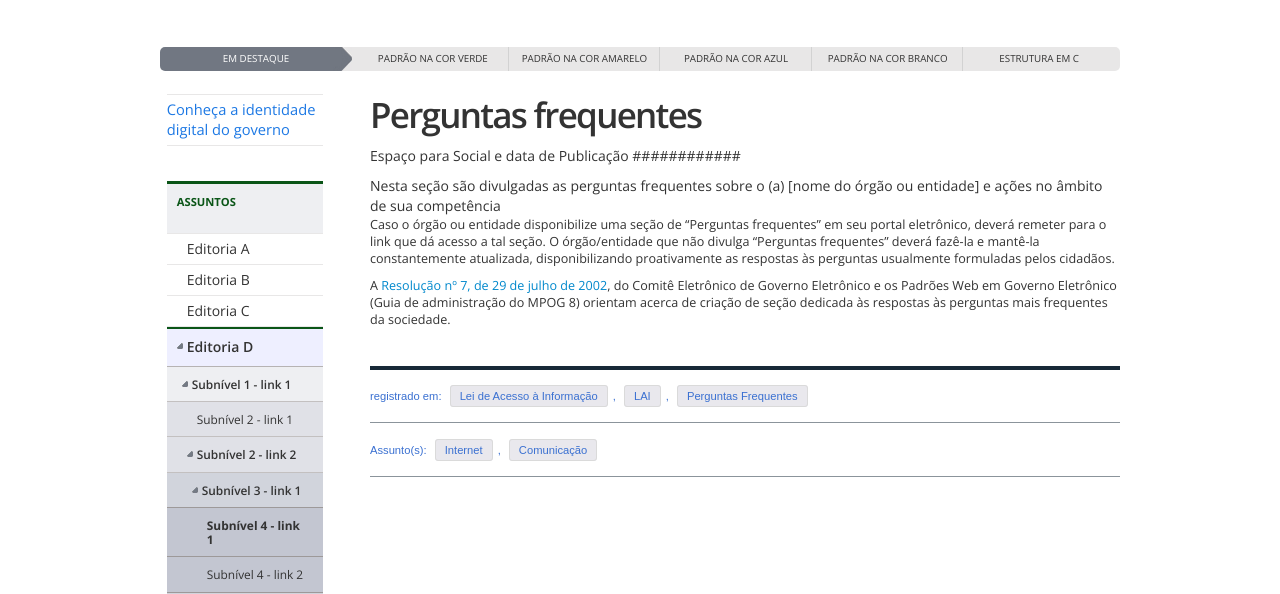
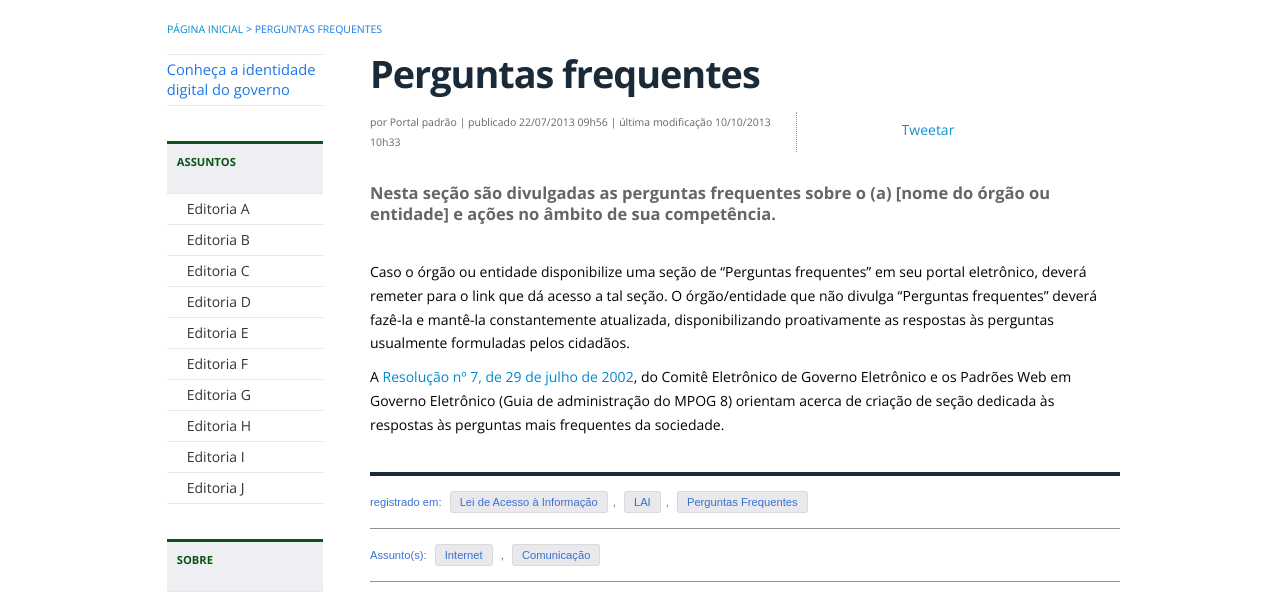
Before and after one commit to joomlagovbr/layout, a plain HTML site: page interna-perguntas-frequentes.html in a window 1280 px wide. Shown: the part 206-800 px from the top of the page. Drawn offline with nearby package versions, Linux system fonts and the light colour scheme; a script that the page names is missing.

Commit message:
Simplificações de classes e css, a partir de reformulação da marcação do conteúdo da tela interna-perguntas-frequentes.html. Inclusão de código da barra de tags e categorias de conteúdo, conforme indicado na página interna-perguntas-frequentes.html

```diff
--- a/interna-perguntas-frequentes.html
+++ b/interna-perguntas-frequentes.html
@@ -80,7 +80,7 @@
 						</ul>	 -->
 						<ul id="portal-siteactions" class="pull-right">
 							<li>
-								<a accesskey="5" href="acessibilidade.html">Acessibilidade</a>
+								<a accesskey="5" href="interna-acessibilidade.html">Acessibilidade</a>
 							</li>
 							<li>
 								<a accesskey="6" href="#" class="toggle-contraste">Alto Contraste</a>
@@ -147,7 +147,7 @@
 						<h2 class="hide">Serviços</h2>
 						<ul>
 							<li class="portalservicos-item">
-								<a title="Perguntas frequentes" href="#">Perguntas frequentes</a>
+								<a title="Perguntas frequentes" href="interna-perguntas-frequentes.html">Perguntas frequentes</a>
 							</li>
 							<li class="portalservicos-item">
 								<a title="Contato" href="#">Contato</a>
@@ -173,27 +173,12 @@
 		<main>
     		<div class="container">
 				<div class="row-fluid">
-					<section id="em-destaque">
-						<!-- class="duas-linhas" -->
-						<h2 class="span2"><span>Em Destaque</span></h2>
-						<ul class="span10 n5">
-							<li>
-								<a href="index.html" title="">Padrão na cor verde</a>
-							</li>
-							<li>
-								<a href="index-amarelo.html" title="">Padrão na cor amarelo</a>
-							</li>
-							<li>
-								<a href="index-azul.html" title="">Padrão na cor azul</a>
-							</li>
-							<li>
-								<a href="index-branco.html" title="">Padrão na cor branco</a>
-							</li>
-							<li>
-								<a href="index-estrutura-c.html" title="">Estrutura em C</a>
-							</li>
-						</ul>
-						<!-- <li class="ajuste-duas-linhas">Destaque 5</li> -->
+					<section class="rastro-navegacao">
+						<div class="rastro-navegacao row-flutuante">
+							<a class="pathway" href="index.html">Página inicial</a>
+							<span class="separator"> &gt; </span>
+							<span>Perguntas frequentes</span>
+						</div>
 					</section>
 				</div>
 				<!-- fim .row-fluid -->
@@ -214,30 +199,7 @@
 									<li><a href="#" title="Editoria A">Editoria A</a></li>
 									<li><a href="#" title="Editoria B">Editoria B</a></li>
 									<li><a href="#" title="Editoria C">Editoria C</a></li>
-									<li class="deeper parent"><a href="#" title="Editoria D">Editoria D</a>
-										<ul>
-											<li class="deeper parent"><a href="#">Subnível 1 - link 1</a>
-												<ul>
-													<li><a href="#">Subnível 2 - link 1</a></li>
-													<li class="deeper parent"><a href="#">Subnível 2 - link 2</a>
-														<ul>
-															<li class="deeper parent"><a href="#">Subnível 3 - link 1</a>
-																<ul>
-																	<li class="current"><a href="#">Subnível 4 - link 1</a></li>
-																	<li><a href="#">Subnível 4 - link 2</a></li>
-																</ul>
-															</li>
-															<li><a href="#">Subnível 3 - link 2</a></li>
-														</ul>
-													</li>
-												</ul>
-											</li>
-											<li><a href="#">Subnível 1 - link 2</a></li>
-											<li><a href="#">Subnível 1 - link 3</a></li>
-											<li><a href="#">Subnível 1 - link 4</a></li>
-											<li><a href="#">Subnível 1 - link 5</a></li>
-										</ul>
-									</li>
+									<li><a href="#" title="Editoria D">Editoria D</a></li>
 									<li><a href="#" title="Editoria E">Editoria E</a></li>
 									<li><a href="#" title="Editoria F">Editoria F</a></li>
 									<li><a href="#" title="Editoria G">Editoria G</a></li>
@@ -258,6 +220,7 @@
 									<li><a href="#" title="Servidores">Servidores</a></li>
 									<li><a href="#" title="Informações classificadas">Informações classificadas</a></li>
 									<li><a href="#" title="Serviço de Informação ao Cidadão - SIC">Serviço de Informação ao Cidadão - SIC</a></li>
+									<li class="active"><a href="interna-perguntas-frequentes.html" title="Perguntas frequentes">Perguntas frequentes</a></li>
 								</ul>
 							</nav>
 							<nav class="span9 central-conteudos">
@@ -319,68 +282,68 @@
 						</section>
 					</div>
 					<!-- fim #navigation.span3 -->
-					<div id="content" class="span9">
+					<div id="content" class="internas-1 span9">
 						<section id="content-section">
 							<span class="hide">Início do conteúdo da página</span>
+							<!--  		CONTEUDO   	---------- -->
+							<h1 class="documentFirstHeading">
+							    Perguntas frequentes
+							</h1>
+							<div class="content-header-options-1 row-fluid">
+								<div class="documentByLine span7">
+									<span class="documentAuthor">por <strong>Portal padrão</strong></span>
+									<span class="separator">|</span>
+									<span class="documentPublished"><strong>publicado</strong> 22/07/2013 09h56</span>
+									<span class="separator">|</span>
+									<span class="documentPublished"><strong>última modificação</strong> 10/10/2013 10h33</span>
+								</div>
+								<div class="btns-social-like span5 hide">
+									<div class="pull-left googleplus">
+										<!-- botão google plus -->
+										<div class="g-plusone" data-size="medium" data-annotation="bubble"></div>
+										<script type="text/javascript">
+										  window.___gcfg = {lang: 'pt-BR'};
+										  (function() {
+										    var po = document.createElement('script'); po.type = 'text/javascript'; po.async = true;
+										    po.src = 'https://apis.google.com/js/plusone.js';
+										    var s = document.getElementsByTagName('script')[0]; s.parentNode.insertBefore(po, s);
+										  })();
+										</script><noscript>&nbsp;<!-- item para fins de acessibilidade --></noscript>
+										<!-- fim botão google plus -->
+									</div>
+									<div class="pull-left twitter">
+										<!-- botão twitter -->
+										<a href="https://twitter.com/share" class="twitter-share-button" data-via="portalbrasil" data-lang="pt">Tweetar</a>
+										<script>!function(d,s,id){var js,fjs=d.getElementsByTagName(s)[0],p=/^http:/.test(d.location)?'http':'https';if(!d.getElementById(id)){js=d.createElement(s);js.id=id;js.src=p+'://platform.twitter.com/widgets.js';fjs.parentNode.insertBefore(js,fjs);}}(document, 'script', 'twitter-wjs');</script><noscript>&nbsp;<!-- item para fins de acessibilidade --></noscript>
+										<!-- fim botão twitter -->
+									</div>
+									<div class="pull-left facebook">
+										<!-- botão facebook -->
+										<div class="fb-like" data-href="http://www.brasil.gov.br" data-layout="button_count" data-action="like" data-show-faces="false" data-share="false"></div>
+										<div id="fb-root"></div>
+										<script>(function(d, s, id) {
+										  var js, fjs = d.getElementsByTagName(s)[0];
+										  if (d.getElementById(id)) return;
+										  js = d.createElement(s); js.id = id;
+										  js.src = "//connect.facebook.net/pt_BR/all.js#xfbml=1&appId=509544779073047";
+										  fjs.parentNode.insertBefore(js, fjs);
+										}(document, 'script', 'facebook-jssdk'));</script><noscript>&nbsp;<!-- item para fins de acessibilidade --></noscript>
+										<!-- fim botão facebook -->
+									</div>
+								</div>
+							</div>
+							<!-- fim .content-header-options-1 -->
 
-<!--  		CONTEUDO   	---------- -->
-
-<div class="row-fluid module">
-
-
-<section class="module-section">
-	<div class="span12 no-margin">
-<h1 class="h1interna">
-    <a title="Perguntas frequentes" href="#">Perguntas frequentes</a>
-</h1>
-
-
-<div class="span12 no-margin"> Espaço para Social e data de Publicação ############
-
-	<div id="viewlet-social-like" style="display:none" class="horizontal">
-
-	<div id="plusonebt"></div>
-	          <script type="text/javascript">
-	 jQuery(document).ready(function(){
-	 gapi.plusone.render('plusonebt',{'size': 'medium','annotation': 'bubble'})
-	 }); </script>
-
-	 <script src="http://platform.twitter.com/widgets.js" type="text/javascript"></script>
-	 <a href="http://twitter.com/share" class="twitter-share-button" data-count="horizontal" data-via="portalbrasil" data-url="http://portalpadrao.plone.org.br/acessibilidade/acessibilidade" data-lang="en_US" data-text="Acessibilidade">Tweet</a>
-
-
-	        <iframe scrolling="no" frameborder="0" style="border:none; overflow:hidden; height:21px;" allowtransparency="true" src="https://www.facebook.com/plugins/like.php?locale=en_US&amp;href=####;send=false&amp;layout=button_count&amp;show_faces=true&amp;action=like"></iframe>
-
+							<div class="description">
+								<p>Nesta seção são divulgadas as perguntas frequentes sobre o (a) [nome do órgão ou entidade] e ações no âmbito de sua competência.</p>
 							</div>
-
-	<script type="text/javascript">
-	    jQuery(function () {
-	        jQuery("div#viewlet-social-like").each(function(){
-	            jQuery(this).fadeIn(3000);
-	            jQuery(this).removeAttr("style");
-	        });
-	    });
-	</script>
-
-</div>
-
-</div><!-- fim .span12 -->
-<div class="span12 no-margin texto-internas">
-
-
-
-		<div class="descricao-internas">Nesta seção são divulgadas as perguntas frequentes sobre o (a) [nome do órgão ou entidade] e ações no âmbito de sua competência</div>
 
 							<p>Caso o órgão ou entidade disponibilize uma seção de “Perguntas frequentes” em seu portal eletrônico, deverá remeter para o link que dá acesso a tal seção. O órgão/entidade que não divulga “Perguntas frequentes” deverá fazê-la e mantê-la constantemente atualizada, disponibilizando proativamente as respostas às perguntas usualmente formuladas pelos cidadãos.</p>
 
-	<p>A <a class="external-link" href="http://www.planalto.gov.br/ccivIl_03/Resolu%C3%A7%C3%A3o/2002/RES07-02web.htm" target="_self" title="">Resolução nº 7, de 29 de julho de 2002</a>, do Comitê Eletrônico de Governo Eletrônico e os Padrões Web em Governo Eletrônico (Guia de administração do MPOG 8) orientam acerca de criação de seção dedicada às respostas às perguntas mais frequentes da sociedade.</p>
+							<p>A <a href="http://www.planalto.gov.br/ccivIl_03/Resolu%C3%A7%C3%A3o/2002/RES07-02web.htm" target="_self" title="">Resolução nº 7, de 29 de julho de 2002</a>, do Comitê Eletrônico de Governo Eletrônico e os Padrões Web em Governo Eletrônico (Guia de administração do MPOG 8) orientam acerca de criação de seção dedicada às respostas às perguntas mais frequentes da sociedade.</p>
 
-	</div><!-- fim .span12 -->
-
-
-<div class="span12 no-margin">
-
-<div id="viewlet-below-content"><div id="categoria" class="">
+							<div class="below-content">
+								<div class="line">
 									registrado em:
 									<span>
 										<a href="#" class="link-categoria" rel="tag">Lei de Acesso à Informação</a><span class="separator">,</span>
@@ -392,28 +355,19 @@ registrado em:
 									<a href="http://portalpadrao.plone.org.br/@@search?Subject%3Alist=Perguntas%20Frequentes" class="link-categoria" rel="tag">Perguntas Frequentes</a>
 									</span>
 								</div>
-
-<div id="categoria" class="">
+								<div class="line">
 									Assunto(s):
 									<span>
-<a href="#" class="link-categoria" property="dc:subject foaf:primaryTopic" resource="#">Internet</a><span class="separator">,</span>
+										<a href="#" class="link-categoria">Internet</a>
+										<span class="separator">,</span>
 									</span>
 									<span>
-<a href="#" class="link-categoria" property="dc:subject foaf:primaryTopic" resource="#">Comunicação</a>
+										<a href="#" class="link-categoria">Comunicação</a>
 									</span>
 									</div>
 								</div>
-
 							</div>
-
-
-</section>
-
-
-</div>
-
 							<!--  		CONTEUDO  FINAL      	---------- -->
-
 							<span class="hide">Fim do conteúdo da página</span>
 						</section>
 					</div>
--- a/less/_cores-fixas.less
+++ b/less/_cores-fixas.less
@@ -39,6 +39,6 @@
 @cor-module-outstanding-link-variacao-03: @cor-preto;
 
 //cores para conteudo
-@cor-first-heading:#1A2A39;
+@cor-preto-detalhes-conteudo:#1A2A39;
 @cor-preto-conteudo:#000;
 @cor-cinza-conteudo:#666;
--- a/less/_estrutura-em-c.less
+++ b/less/_estrutura-em-c.less
@@ -136,6 +136,9 @@ main {
                          }
                     }
                 }
+                li.active { background:transparent url(@nav-active-marker) no-repeat 15px 14px; border-top:1px solid darken(@cor-nav-active-base-border, 20%); border-bottom:none;
+                    a { font-weight:600; padding-bottom:10px; }
+                }
             }
         }
         .menu-de-apoio {
--- a/less/_paginas-internas-01.less
+++ b/less/_paginas-internas-01.less
@@ -16,14 +16,14 @@ main div.rastro-navegacao {
     //     letter-spacing:-1px;
     // }
     h1, .documentFirstHeading {
-        color: @cor-first-heading; font-size: 2.7em; margin: 0 0 18px 0; text-transform: none; letter-spacing:-1px;
+        color: @cor-preto-detalhes-conteudo; font-size: 2.7em; margin: 0 0 18px 0; text-transform: none; letter-spacing:-1px;
         a { color:@cor-preto }
     }
 
     // h2.h2interna            { font-size: 1.6em !important; font-weight: 700 !important; margin-bottom: 0.8em !important; margin-top: 0.8em !important;}
     h2, h3, h4, h5, h6 { font-size: 1.6em; font-weight: 700; margin-bottom: 0.8em; margin-top: 0.8em; }
 
-    .content-header-options-01 {
+    .content-header-options-1 {
         margin-bottom:30px;
         .documentByLine {
             color:@cor-cinza-conteudo; font-size:0.75em; border-right:1px dotted lighten(@cor-cinza-conteudo, 20%);
@@ -52,16 +52,44 @@ main div.rastro-navegacao {
     // li.numeros-internas      { display: list-item !important; list-style: decimal outside !important; line-height: 1.5em !important; font-size: 1.0em; margin-bottom: 0.25em;}
     ol li { display: list-item !important; list-style: decimal outside !important; line-height: 1.5em !important; font-size: 0.9em; margin-bottom: 0.25em; }
 
+    /* Categorias ao Final do texto - Padrão para todas as Páginas  */
+
+    // #categoria:first-child {margin-top: 2.5em;
+    // padding-top: 1em;
+    // border-top: 4px solid #172937;}
+    // #categoria {
+    // display: block; margin: 0; padding: 1em 0; border-bottom: 1px solid #8b949b; color: #3a70d1;
+    // text-align: left; font-size: 0.8em; font-family: Arial, Helvetica, sans-serif;}
+    // #categoria a.link-categoria, #categoria span.selectedTag, {
+    // margin: 0; padding: 4px 9px; border: 1px solid #dadada;
+    // border-radius: 3px; background-color: #e9e8ed; color: #3a70d1;}
+
+    // #categoria span,{
+    // display: inline-block; margin-left: 5px; line-height: 30px;}
+
+    // #categoria a.link-categoria:hover {
+    // background: none repeat scroll 0 0 #205C90; border-color: #205C90; color: #FFFFFF;}
+    .below-content {
+        margin-top: 2.5em; border-top: 4px solid @cor-preto-detalhes-conteudo;
+        .line  { display: block; margin: 0; padding: 1em 0; border-bottom: 1px solid #8b949b; color: #3a70d1; text-align: left; font-size: 0.8em; font-family: Arial, Helvetica, sans-serif;
+            span { display: inline-block; margin-left: 5px; line-height: 30px }
+            a.link-categoria, span.selectedTag {
+                margin: 0; padding: 4px 9px; border: 1px solid #dadada;
+                border-radius: 3px; background-color: #e9e8ed; color: #3a70d1;
+                &:hover { background:#205C90; border-color: #205C90; color: #FFFFFF }
+            }
+        }
+    }
+
+
+
+
 }
 
 
 
 
 
-
-h1.h1interna-linha { border-color: #D9DBDA; border-style: none none solid; border-width: 0 0 1px; color: #2C66CE !important;
-    font-family: "open_sansbold",Arial,Helvetica,sans-serif; font-size: 2.0em !important; font-weight: normal;
-    line-height: 1em; margin: 0.85em 0 5px; padding: 0 0 0.7em; text-transform: uppercase;}
 
 .container-interno {
     padding: 20px 0 65px !important;
```
Also changed, not shown: index.html (+2 -1 lines), interna-acessibilidade.html (+9 -42 lines), css/template-amarelo.css, css/template-azul.css, css/template-branco.css, css/template-verde.css. Lines whose indentation alone changed are shown as unchanged.
